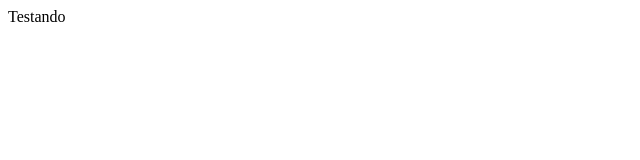
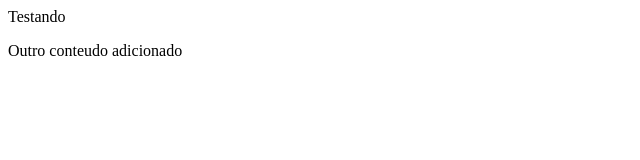
Before and after one commit to lucasgimenesbittenbinder/gama-no-github, a plain HTML site: page index.html in a window 1280 px wide. Shown: the whole page, without its empty margins (0-640 px from the left). Drawn offline with Linux system fonts and the light colour scheme.

Commit message:
outro commit dessa vez em master

```diff
--- a/index.html
+++ b/index.html
@@ -7,5 +7,6 @@
   </head>
   <body>
     Testando
+    <p>Outro conteudo adicionado</p>
   </body>
 </html>
```
